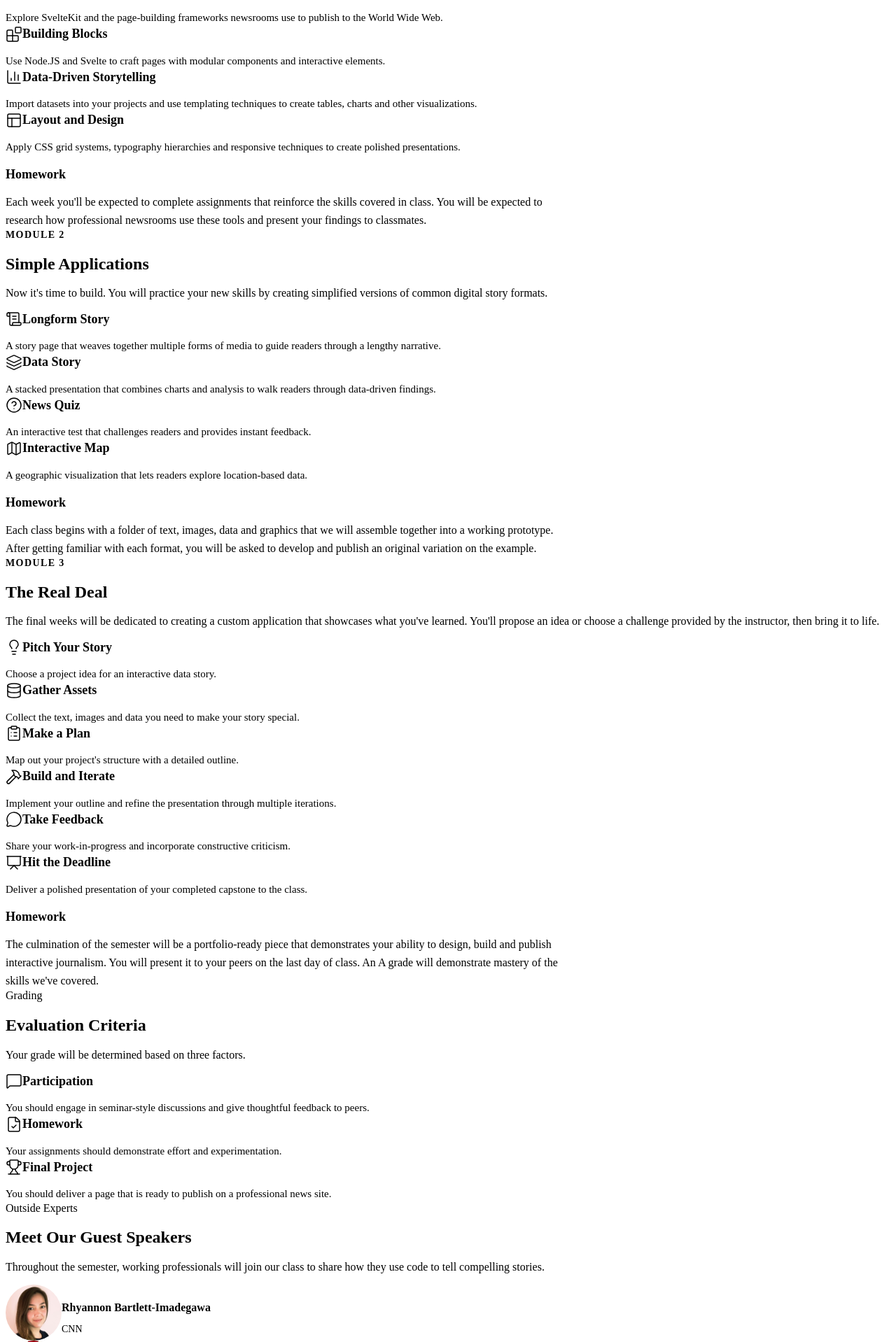
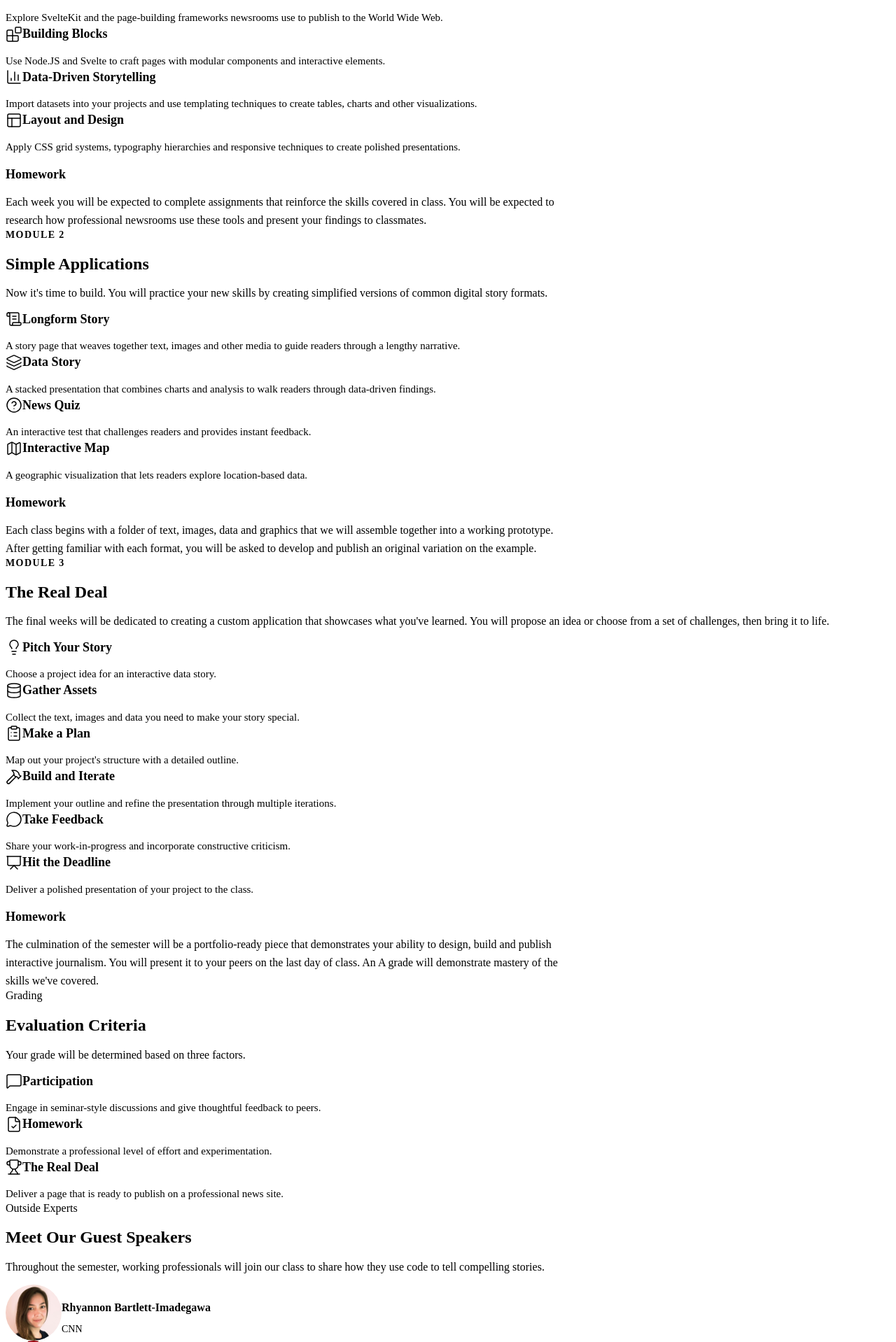
Before and after one commit to palewire/cuny-jour-73361-coding-the-news, a SvelteKit app: page / in a window 1280 px wide. Shown: the part 496-2414 px from the top of the page at 70% size. Built offline with nearby package versions, Linux system fonts and the light colour scheme.

Commit message:
feat: refine descriptions and titles for clarity in course modules

```diff
--- a/src/routes/+page.svelte
+++ b/src/routes/+page.svelte
@@ -38,19 +38,19 @@
       icon: MessageSquare,
       title: 'Participation',
       description:
-        'You should engage in seminar-style discussions and give thoughtful feedback to peers.',
+        'Engage in seminar-style discussions and give thoughtful feedback to peers.',
     },
     {
       icon: FileCheck,
       title: 'Homework',
       description:
-        'Your assignments should demonstrate effort and experimentation.',
+        'Demonstrate a professional level of effort and experimentation.',
     },
     {
       icon: Trophy,
-      title: 'Final Project',
+      title: 'The Real Deal',
       description:
-        'You should deliver a page that is ready to publish on a professional news site.',
+        'Deliver a page that is ready to publish on a professional news site.',
     },
   ];
 
@@ -141,8 +141,8 @@
     number={1}
     title="Fundamental Tools"
     id="fundamentals"
-    intro="The first half of the semester will familiarize you with the software and skills that news developers use to design and build interactive, data-driven stories."
-    homework="Each week you'll be expected to complete assignments that reinforce the skills covered in class. You will be expected to research how professional newsrooms use these tools and present your findings to classmates."
+    intro="In the first half of the semester, you will learn the software and skills that news developers use to design and build interactive, data-driven stories."
+    homework="Each week you will be expected to complete assignments that reinforce the skills covered in class. You will be expected to research how professional newsrooms use these tools and present your findings to classmates."
     background="white"
   >
     <div class="grid grid-3 grid-constrained grid-stack">
@@ -186,7 +186,7 @@
       <TopicCard
         icon={ScrollText}
         title="Longform Story"
-        description="A story page that weaves together multiple forms of media to guide readers through a lengthy narrative."
+        description="A story page that weaves together text, images and other media to guide readers through a lengthy narrative."
       />
       <TopicCard
         icon={Layers}
@@ -210,7 +210,7 @@
     number={3}
     title="The Real Deal"
     id="real-deal"
-    intro="The final weeks will be dedicated to creating a custom application that showcases what you've learned. You'll propose an idea or choose a challenge provided by the instructor, then bring it to life."
+    intro="The final weeks will be dedicated to creating a custom application that showcases what you've learned. You will propose an idea or choose from a set of challenges, then bring it to life."
     homework="The culmination of the semester will be a portfolio-ready piece that demonstrates your ability to design, build and publish interactive journalism. You will present it to your peers on the last day of class. An A grade will demonstrate mastery of the skills we've covered."
     background="white"
   >
@@ -243,7 +243,7 @@
       <TopicCard
         icon={Presentation}
         title="Hit the Deadline"
-        description="Deliver a polished presentation of your completed capstone to the class."
+        description="Deliver a polished presentation of your project to the class."
       />
     </div>
   </Module>
```
